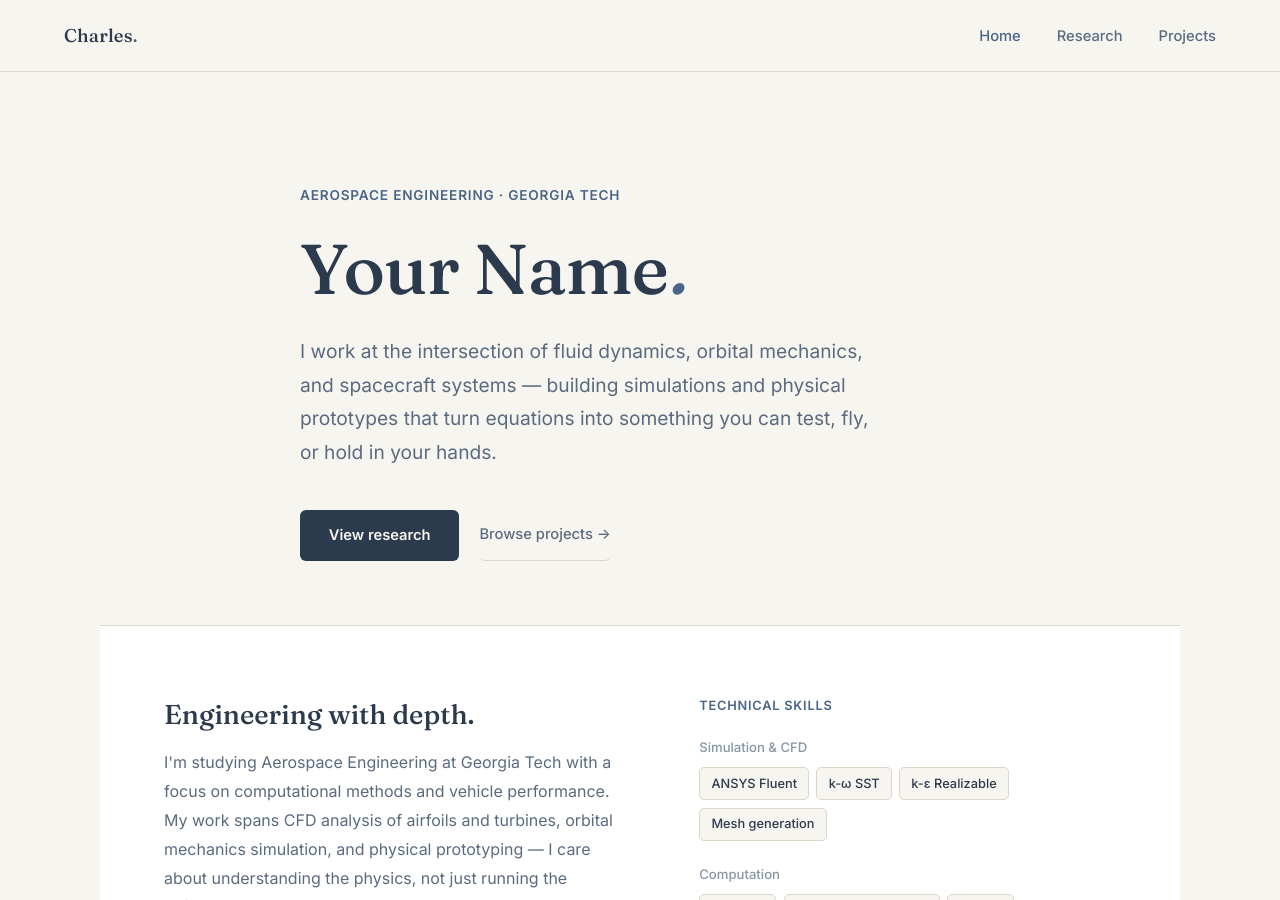
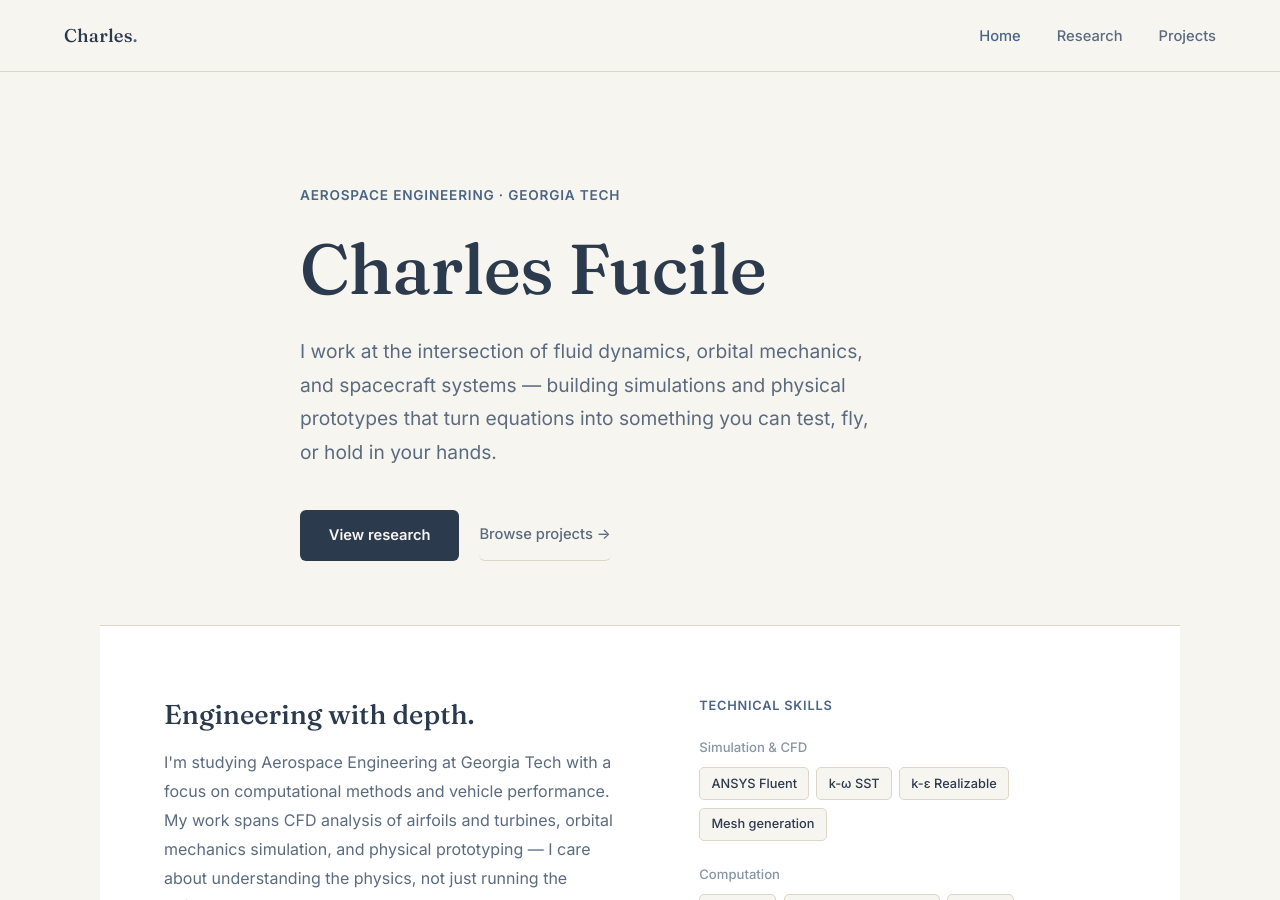
Before and after one commit to cfucile3/Portfolio, a Jekyll site: the page built from index.html, in a window 1280 px wide and 900 px high. Built offline with Jekyll 4.4.1, drawn with Linux system fonts in a browser that asks for light colours.

Commit message:
Update index.html

```diff
--- a/index.html
+++ b/index.html
@@ -237,7 +237,7 @@ title: Home
 <section class="hero">
   <p class="hero-eyebrow">Aerospace Engineering · Georgia Tech</p>
   <h1 class="hero-name">
-    Your Name<em>.</em>
+    Charles Fucile</em>
   </h1>
   <p class="hero-bio">
     I work at the intersection of fluid dynamics, orbital mechanics, and spacecraft
```
